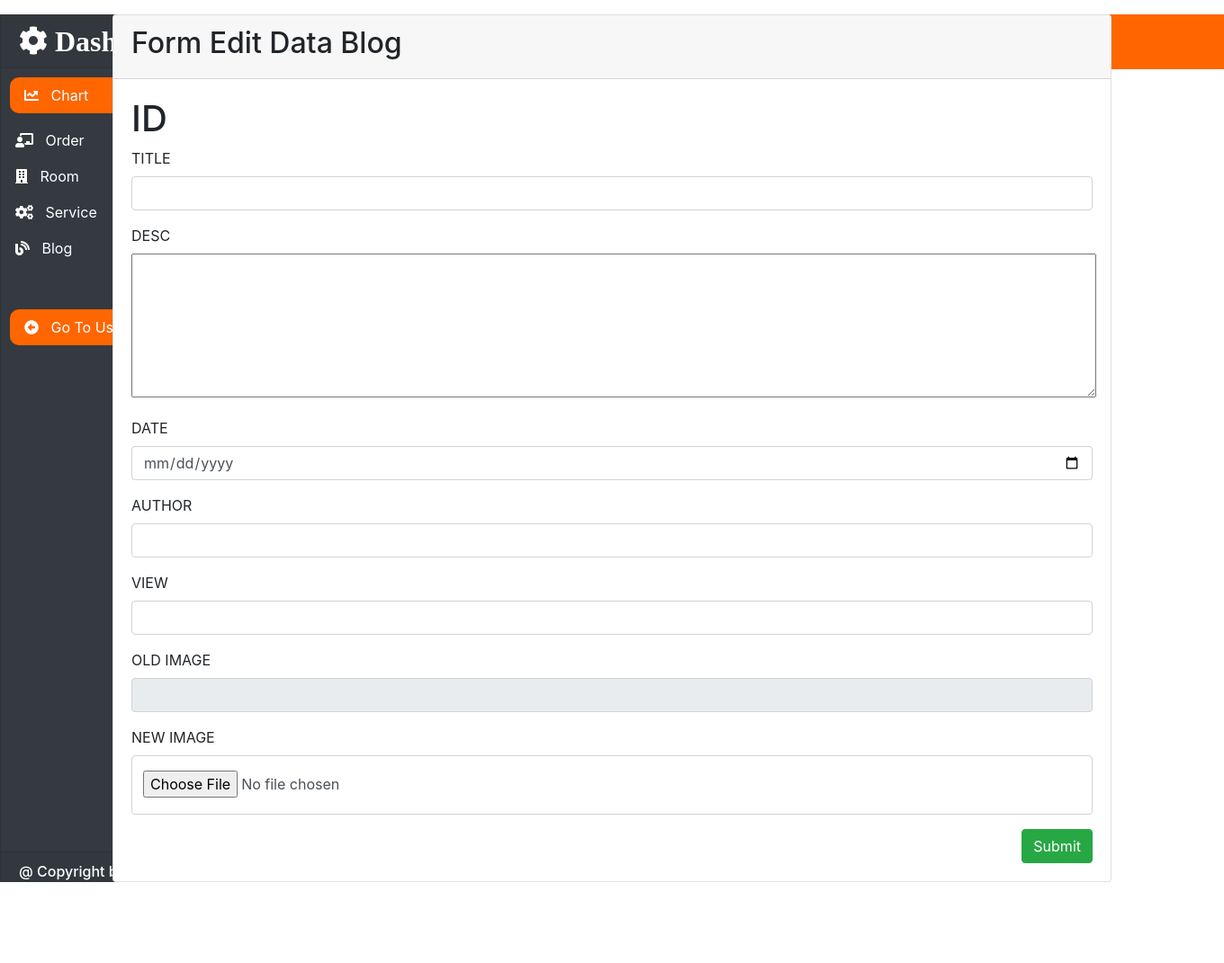
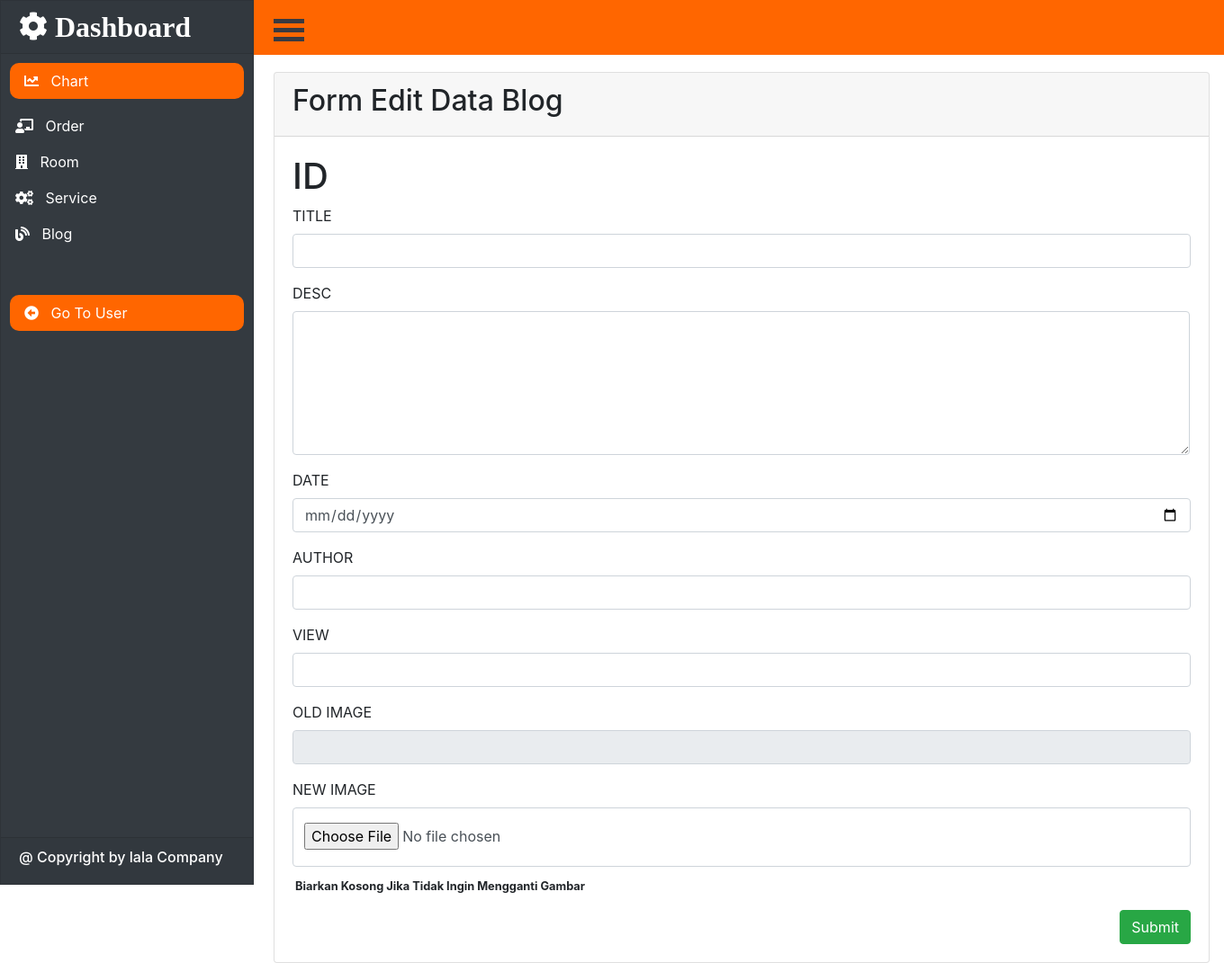
Before and after one commit to aqibalvaaiziin/company-profile, a CodeIgniter app: page /project/index.php/admin/blog/edit/1 in a window 1360 px wide. Shown: the whole page at 90% size. Before the commit the page ends 981 px from the top, so only its background shows below. Run offline with CodeIgniter, Linux system fonts and the light colour scheme; data that the repository does not hold is empty; some libraries are stand-ins or nearby versions.

Commit message:
update file

```diff
--- a/application/controllers/admin/Blog.php
+++ b/application/controllers/admin/Blog.php
@@ -3,7 +3,6 @@
     defined('BASEPATH') OR exit('No direct script access allowed');
 
     class Blog extends CI_Controller {
-
 
         public function __construct()
         {
@@ -20,7 +19,6 @@
             $this->load->view('admin/blog/index',$data);
             $this->load->view('admin/template/footer');
         }
-
         public function tambah()
         {
             $this->form_validation->set_rules('title', 'Title', 'required');
@@ -28,7 +26,6 @@
             $this->form_validation->set_rules('date', 'Date', 'required');
             $this->form_validation->set_rules('author', 'Author', 'required');
             $this->form_validation->set_rules('view', 'View', 'required|numeric');
-
             if ($this->form_validation->run() == FALSE) {
                 $this->load->view('admin/template/header');
                 $this->load->view('admin/template/bar');
@@ -52,13 +49,11 @@
             $this->load->view('admin/blog/detail',$data);
             $this->load->view('admin/template/footer');
         }
-
         public function hapus($id){
             $this->Blog_model->hapusData($id);
             $this->session->set_flashdata('flash-data', 'dihapus');
             redirect('admin/blog','refresh');
         }
-
         public function edit($id)
         {
             $data['blog']=$this->Blog_model->getDataById($id);
@@ -67,7 +62,6 @@
             $this->form_validation->set_rules('date', 'Date', 'required');
             $this->form_validation->set_rules('author', 'Author', 'required');
             $this->form_validation->set_rules('view', 'View', 'required|numeric');
-
             if ($this->form_validation->run() == FALSE) {
                 $data['lala'] = $this->input->post('tempImg');
                 $this->load->view('admin/template/header');
@@ -77,12 +71,14 @@
 
             } else {
                 if(isset($_POST['submit'])){
+                    $oldFile = $this->Blog_model->getDataById($id);
                     $filename = $this->input->post('tempImg');
                     if(isset($_FILES['image']['name']) && $_FILES['image']['name'] != ''){
                         $upload = $this->Blog_model->upload();
                             $this->Blog_model->editData($upload,$id);
-                            if(file_exists(base_url().'uploads/blogs'.$filename)){
-                                unlink(base_url().'uploads/blogs'.$filename);
+                            if($oldFile['image'] != null){
+                                $target = './uploads/blogs'.$oldFile['image'];
+                                unlink($target);
                             }
                     }else{
                         $this->Blog_model->editData($filename,$id);
--- a/application/controllers/admin/Service.php
+++ b/application/controllers/admin/Service.php
@@ -9,7 +9,6 @@
         {
             parent::__construct();
             $this->load->model('service_model');
-
         }
 
 
--- a/application/views/admin/blog/detail.php
+++ b/application/views/admin/blog/detail.php
@@ -1,4 +1,4 @@
-<div class="container">
+<div class="container mb-3">
   <div class="row mt-3">
     <div class="col-md-12">
       <div class="card">
@@ -41,7 +41,7 @@
           <img src="<?= base_url().'/uploads/blogs/'.$blog['image']?>" alt="" style="margin-left:9rem;width:350px;heigth:300px">
           <div>
             <a href="<?= base_url() ;?>admin/blog" class ="btn btn-primary float-right">
-              <i class="fa fa-sign-out" aria-hidden="true">&nbsp;Keluar</i>
+              <i class="far fa-arrow-alt-circle-left" aria-hidden="true">&nbsp;Keluar</i>
             </a>
           </div>
         </div>
--- a/application/views/admin/blog/edit.php
+++ b/application/views/admin/blog/edit.php
@@ -1,4 +1,4 @@
-<div class="container">
+<div class="cc">
 	<div class="row mt-3">
 		<div class="col-md-12">
 			<div class="card">
@@ -23,7 +23,7 @@
 						</div>
 						<label for="desc">DESC</label>
 						<div class="form-group">
-							<textarea name="desc" id="desc" style="width:67rem;height:10rem"><?= $blog['desc'] ?></textarea>
+							<textarea class ="rounded form-control" name="desc" id="desc" style="width:62.3rem;height:10rem"><?= $blog['desc'] ?></textarea>
 						</div>
 						<div class="form-group">
 							<label for="date">DATE</label>
@@ -44,7 +44,8 @@
 						</div>
 						<div class="form-group">
 							<label for="">NEW IMAGE</label>
-							<input type="file" name="image" class="form-control pt-3 pb-5" value="<?= $blog['image'];?>">
+              <input type="file" name="image" class="form-control pt-3 pb-5 mb-2" value="<?= $blog['image'];?>">
+              <small class="font-weight-bolder">&nbsp;Biarkan Kosong Jika Tidak Ingin Mengganti Gambar</small>
 						</div>
 						<button type="submit" name="submit" class="btn btn-success float-right">Submit</button>
 					</form>
```
Also changed, not shown: application/views/admin/blog/index.php (+7 -7 lines), uploads/blogs/lala.png (deleted), uploads/blogs/person_41.jpg (deleted), uploads/blogs/stylist-5.jpg (deleted), 1 other file.
